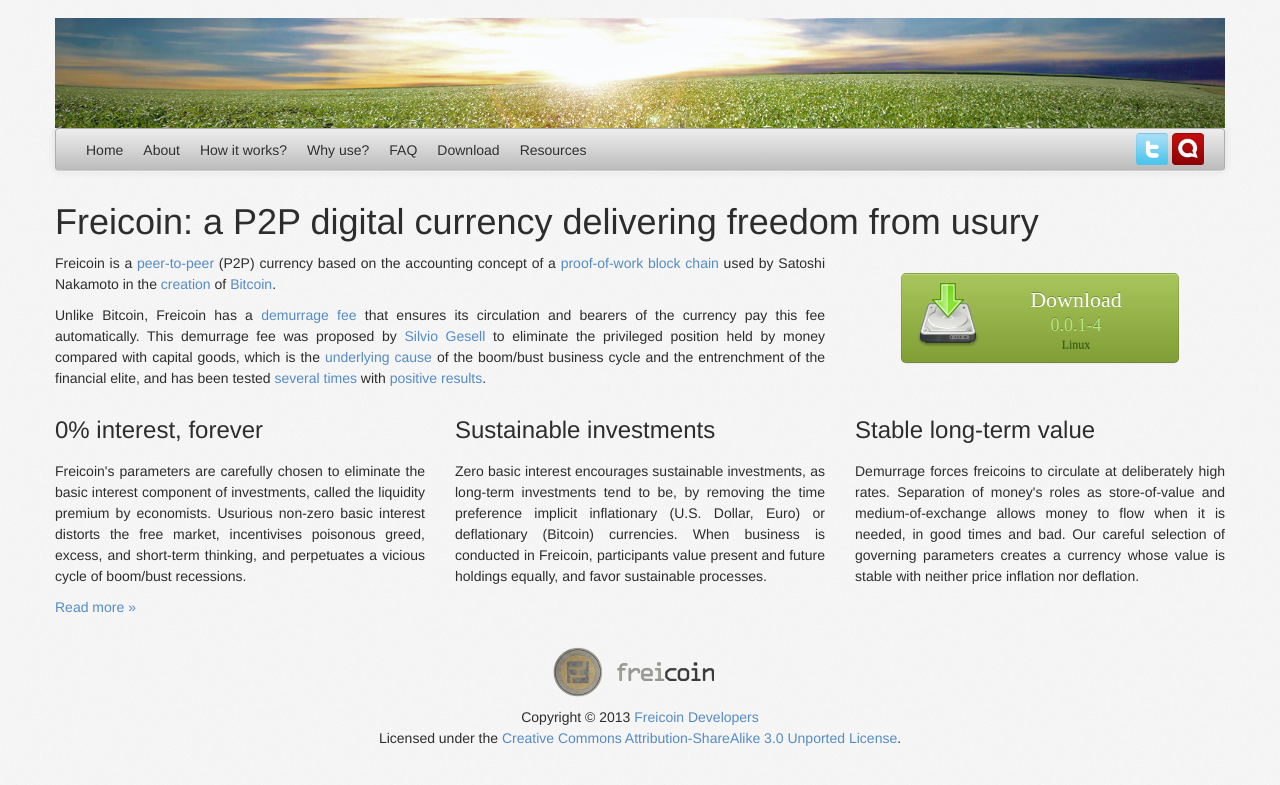
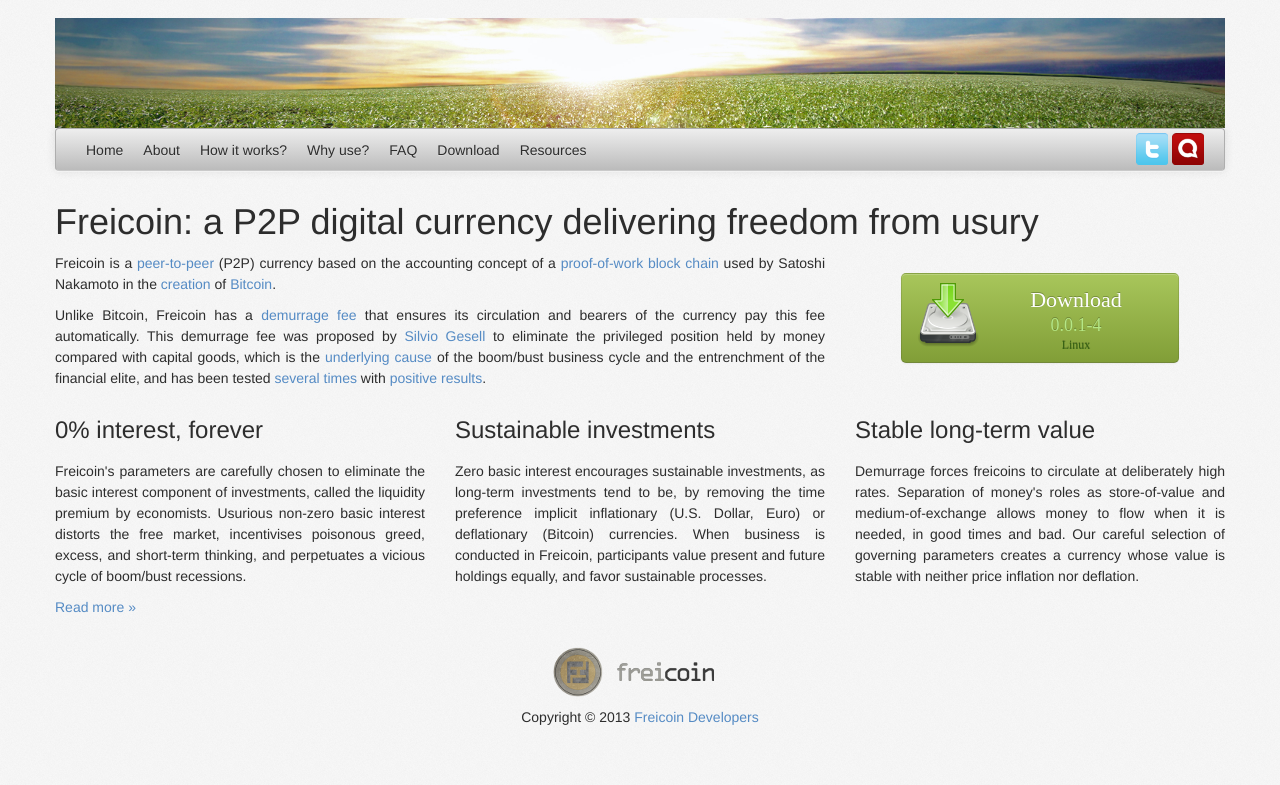
Before and after one commit to freicoin/freico.in, a Jekyll site: the page built from index.md, in a window 1280 px wide. Shown: the top 785 px of the page. Built offline with Jekyll 4.4.1, drawn with Linux system fonts in a browser that asks for light colours; nearby versions of some CDN libraries; some web fonts are replaced; comment, search, counter and statistics services are not loaded.

Commit message:
Remove direct link to creativecommons.org from pages
This link presents on 'Copyright' page.
It's don't necessary to overload every page with it.

```diff
--- a/_layouts/default.html
+++ b/_layouts/default.html
@@ -511,8 +511,7 @@
 
       <p id="copyright-footer">
         {% if copyright %}
-          <span id="copyright" class="copyright">Copyright &copy; {{ site.time | date:"%Y" }} <a href="{% if author.url %}{{ author.url }}{% elsif author.email %}mailto:{{ author.email }}{% else %}/copyright/{% endif %}">{{ author.name }}</a><br />
-            Licensed under the <a rel="license" href="http://creativecommons.org/licenses/by-sa/3.0/deed.en_US">Creative Commons Attribution-ShareAlike 3.0 Unported License</a>.<br />
+          <span id="copyright" class="copyright">Copyright &copy; {{ site.time | date:"%Y" }} <a href="{% if author.url %}{{ author.url }}{% elsif author.email %}mailto:{{ author.email }}{% else %}/copyright/{% endif %}">{{ author.name }}</a>
         {% endif %}
       </p>
     </footer><!-- .footer -->
```
